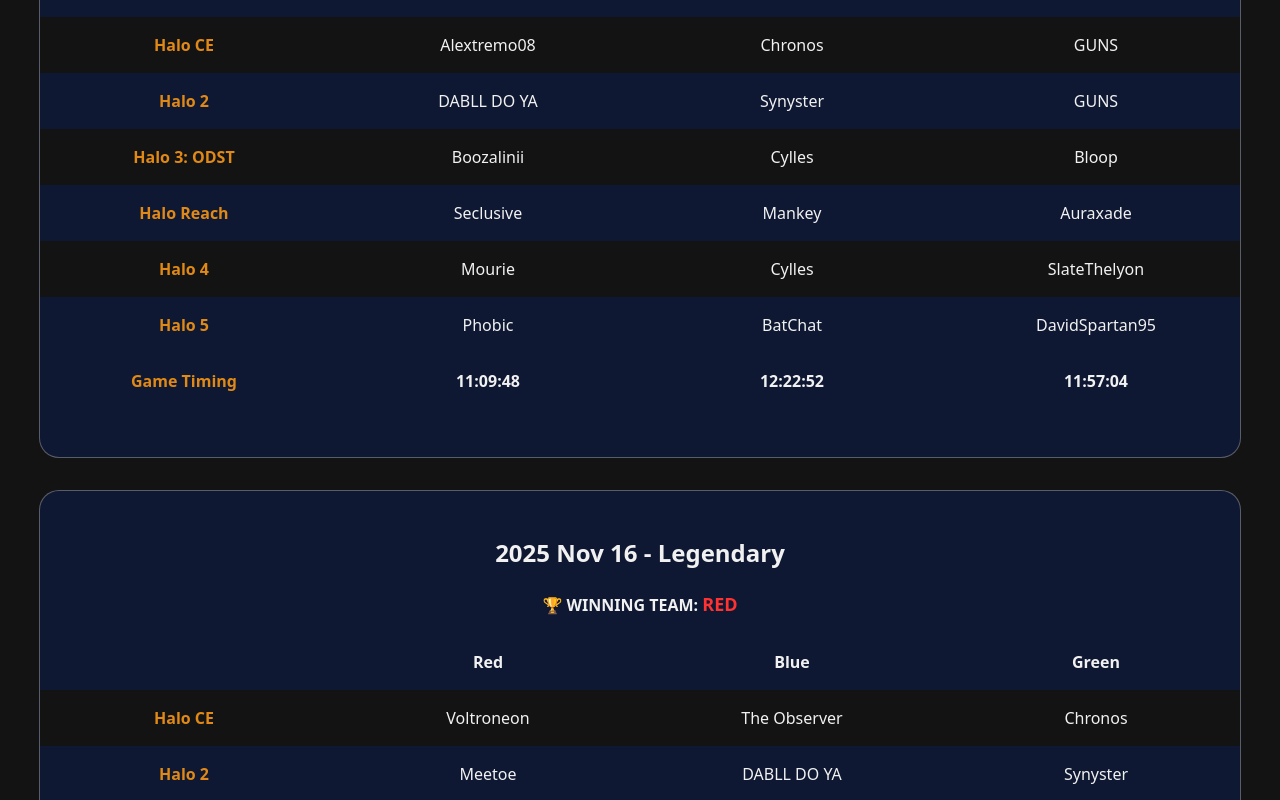
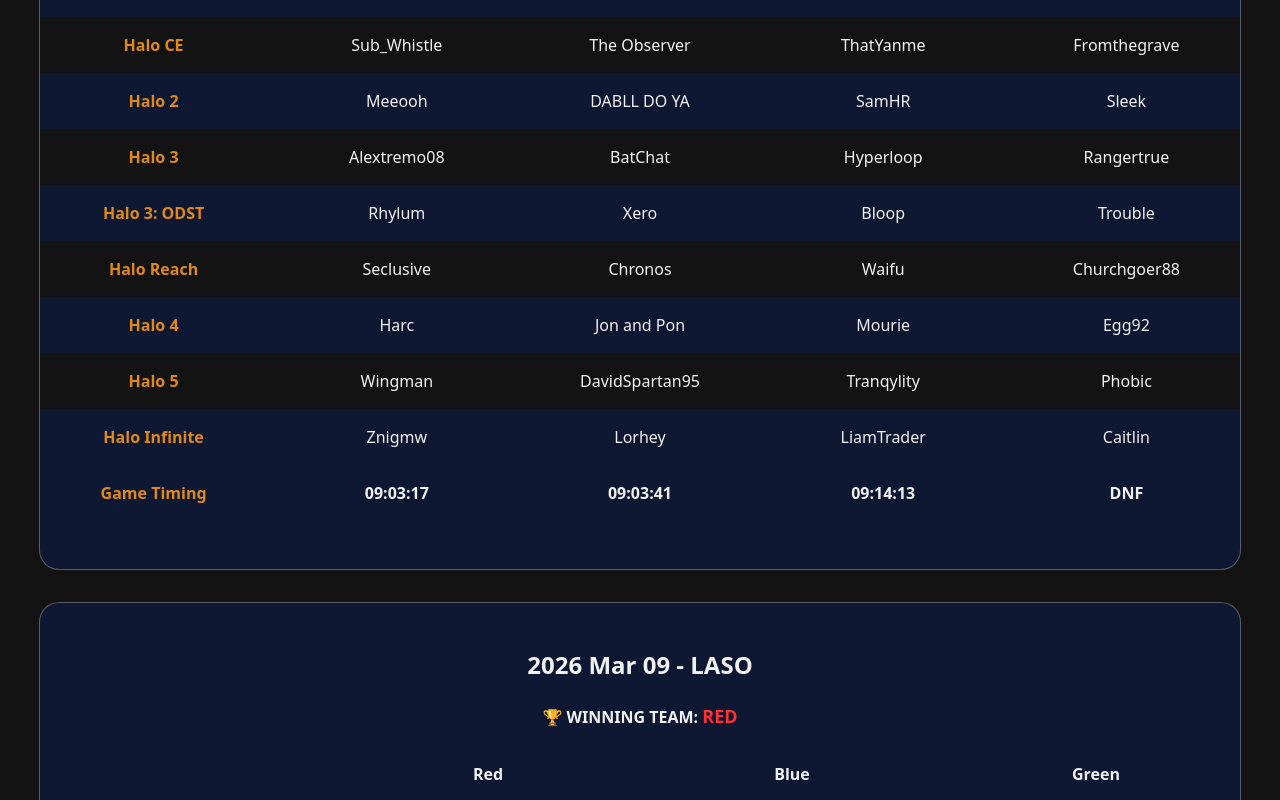
Before and after one commit to DavidSpartan95/HaloracesWeb, a Vue app in the folder haloraces-web/: page /#/race-results in a window 1280 px wide. Shown: the part 540-1340 px from the top of the page. Built offline with nearby package versions, Linux system fonts and the light colour scheme.

Commit message:
Easy 2026 Relay update, Purple Team

```diff
--- a/haloraces-web/src/data/relayEvents.ts
+++ b/haloraces-web/src/data/relayEvents.ts
@@ -20,7 +20,8 @@ export enum TeamName {
     Green = 'Green',
     Gold = 'Gold',
     Red = 'Red',
-    Blue = 'Blue'
+    Blue = 'Blue',
+    Purple = 'Purple'
 }
 
 export enum TypeOfSource {
@@ -230,7 +231,7 @@ export const relayEvents: RelayEvent[] = [
                 playedGames: [Game.HaloCE]
             },
             {
-                name: "Reraised",
+                name: "Adversary",
                 team: TeamName.Blue,
                 win: true,
                 playedGames: [Game.Halo2]
@@ -299,7 +300,7 @@ export const relayEvents: RelayEvent[] = [
             // Red Team
             { name: "Backflip", team: TeamName.Red, win: false, playedGames: [Game.HaloReach] },
             { name: "Sol", team: TeamName.Red, win: false, playedGames: [Game.HaloCE] },
-            { name: "Reraised", team: TeamName.Red, win: false, playedGames: [Game.Halo2] },
+            { name: "Adversary", team: TeamName.Red, win: false, playedGames: [Game.Halo2] },
             { name: "Legendary Robb ", team: TeamName.Red, win: false, playedGames: [Game.Halo3ODST] },
             { name: "Deadrain", team: TeamName.Red, win: false, playedGames: [Game.Halo3] },
             { name: "BadMonsterz", team: TeamName.Red, win: false, playedGames: [Game.Halo4] },
@@ -386,7 +387,7 @@ export const relayEvents: RelayEvent[] = [
             // Blue Team
             { name: "Pedrogas", team: TeamName.Blue, win: false, playedGames: [Game.HaloReach] },
             { name: "MikeHawke420", team: TeamName.Blue, win: false, playedGames: [Game.HaloCE] },
-            { name: "Reraised", team: TeamName.Blue, win: false, playedGames: [Game.Halo2] },
+            { name: "Adversary", team: TeamName.Blue, win: false, playedGames: [Game.Halo2] },
             { name: "Davco", team: TeamName.Blue, win: false, playedGames: [Game.Halo3ODST] },
             { name: "Sasquatch & Harc", team: TeamName.Blue, win: false, playedGames: [Game.Halo3] },
             { name: "Jon and Pon", team: TeamName.Blue, win: false, playedGames: [Game.Halo4] },
@@ -1388,7 +1389,7 @@ export const relayEvents: RelayEvent[] = [
             { name: "Waifu", team: TeamName.Red, win: true, playedGames: [Game.HaloReach] },
             { name: "Cylles", team: TeamName.Red, win: true, playedGames: [Game.Halo3ODST] },
             { name: "SlothSG", team: TeamName.Red, win: true, playedGames: [Game.Halo3] },
-            { name: "Meetoe", team: TeamName.Red, win: true, playedGames: [Game.Halo2] },
+            { name: "Meeooh", team: TeamName.Red, win: true, playedGames: [Game.Halo2] },
             { name: "Voltroneon", team: TeamName.Red, win: true, playedGames: [Game.HaloCE] },
 
             // Green Team
@@ -1474,5 +1475,75 @@ export const relayEvents: RelayEvent[] = [
         }
         ],
         timeMethod: "Game Timing"
+    },
+    {
+        year: 2026,
+        date: new Date("2026-06-07"),
+        difficulty: Difficulty.Easy,
+        playedGames: [
+            Game.HaloCE,
+            Game.Halo2,
+            Game.Halo3,
+            Game.Halo3ODST,
+            Game.HaloReach,
+            Game.Halo4,
+            Game.Halo5,
+            Game.HaloInfinite
+        ],
+        winningTeam: TeamName.Red,
+        teamResults: [
+            { name: TeamName.Green, time: "09:14:13" },
+            { name: TeamName.Red, time: "09:03:17" },
+            { name: TeamName.Blue, time: "09:03:41" },
+            { name: TeamName.Purple, time: "DNF" },
+        ],
+        playerResults: [
+            // Red Team
+            { name: "Znigmw", team: TeamName.Red, win: true, playedGames: [Game.HaloInfinite] },
+             { name: "Wingman", team: TeamName.Red, win: true, playedGames: [Game.Halo5] },
+            { name: "Harc", team: TeamName.Red, win: true, playedGames: [Game.Halo4] },
+            { name: "Seclusive", team: TeamName.Red, win: true, playedGames: [Game.HaloReach] },
+            { name: "Rhylum", team: TeamName.Red, win: true, playedGames: [Game.Halo3ODST] },
+            { name: "Alextremo08", team: TeamName.Red, win: true, playedGames: [Game.Halo3] },
+            { name: "Meeooh", team: TeamName.Red, win: true, playedGames: [Game.Halo2] },
+            { name: "Sub_Whistle", team: TeamName.Red, win: true, playedGames: [Game.HaloCE] },
+
+            // Green Team
+            { name: "LiamTrader", team: TeamName.Green, win: false, playedGames: [Game.HaloInfinite] },
+             { name: "Tranqylity", team: TeamName.Green, win: false, playedGames: [Game.Halo5] },
+            { name: "Mourie", team: TeamName.Green, win: false, playedGames: [Game.Halo4] },
+            { name: "Waifu", team: TeamName.Green, win: false, playedGames: [Game.HaloReach] },
+            { name: "Bloop", team: TeamName.Green, win: false, playedGames: [Game.Halo3ODST] },
+            { name: "Hyperloop", team: TeamName.Green, win: false, playedGames: [Game.Halo3] },
+            { name: "SamHR", team: TeamName.Green, win: false, playedGames: [Game.Halo2] },
+            { name: "ThatYanme", team: TeamName.Green, win: false, playedGames: [Game.HaloCE] },
+
+            // Blue Team
+            { name: "Lorhey", team: TeamName.Blue, win: false, playedGames: [Game.HaloInfinite] },
+             { name: "DavidSpartan95", team: TeamName.Blue, win: false, playedGames: [Game.Halo5] },
+            { name: "Jon and Pon", team: TeamName.Blue, win: false, playedGames: [Game.Halo4] },
+            { name: "Chronos", team: TeamName.Blue, win: false, playedGames: [Game.HaloReach] },
+            { name: "Xero", team: TeamName.Blue, win: false, playedGames: [Game.Halo3ODST] },
+            { name: "BatChat", team: TeamName.Blue, win: false, playedGames: [Game.Halo3] },
+            { name: "DABLL DO YA", team: TeamName.Blue, win: false, playedGames: [Game.Halo2] },
+            { name: "The Observer", team: TeamName.Blue, win: false, playedGames: [Game.HaloCE] },
+
+            // Purple team
+            { name: "Caitlin", team: TeamName.Purple, win: false, playedGames: [Game.HaloInfinite] },
+             { name: "Phobic", team: TeamName.Purple, win: false, playedGames: [Game.Halo5] },
+            { name: "Egg92", team: TeamName.Purple, win: false, playedGames: [Game.Halo4] },
+            { name: "Churchgoer88", team: TeamName.Purple, win: false, playedGames: [Game.HaloReach] },
+            { name: "Trouble", team: TeamName.Purple, win: false, playedGames: [Game.Halo3ODST] },
+            { name: "Rangertrue", team: TeamName.Purple, win: false, playedGames: [Game.Halo3] },
+            { name: "Sleek", team: TeamName.Purple, win: false, playedGames: [Game.Halo2] },
+            { name: "Fromthegrave", team: TeamName.Purple, win: false, playedGames: [Game.HaloCE] }
+        ],
+        source: [{
+            name: "HaloRuns 2026 Easy",
+            type: TypeOfSource.Video,
+            link: new URL("https://www.twitch.tv/videos/2790880311")
+        }
+        ],
+        timeMethod: "Game Timing"
     }
 ]
--- a/haloraces-web/src/views/RaceResults.vue
+++ b/haloraces-web/src/views/RaceResults.vue
@@ -87,7 +87,8 @@ function sortTeamResults(results: TeamResult[]): TeamResult[] {
     [TeamName.Red]: 0,
     [TeamName.Blue]: 1,
     [TeamName.Green]: 2,
-    [TeamName.Gold]: 3
+    [TeamName.Gold]: 3,
+    [TeamName.Purple]: 4,
   };
 
   return results.sort((a, b) => {
@@ -142,7 +143,8 @@ function sortPlayerResults(results: PlayerResult[]): PlayerResult[] {
     [TeamName.Red]: 0,
     [TeamName.Blue]: 1,
     [TeamName.Green]: 2,
-    [TeamName.Gold]: 3
+    [TeamName.Gold]: 3,
+    [TeamName.Purple]: 4
   };
 
   return results.sort((a, b) => {
--- a/haloraces-web/src/views/ServiceRecord.vue
+++ b/haloraces-web/src/views/ServiceRecord.vue
@@ -34,6 +34,9 @@
                     </p>
                     <p>
                         Gold Team: {{ countTeamAppearances(user.teams, TeamName.Gold) }}
+                    </p>
+                    <p>
+                        Purple Team: {{ countTeamAppearances(user.teams, TeamName.Purple) }}
                     </p>
                 </div>
             </div>
```
